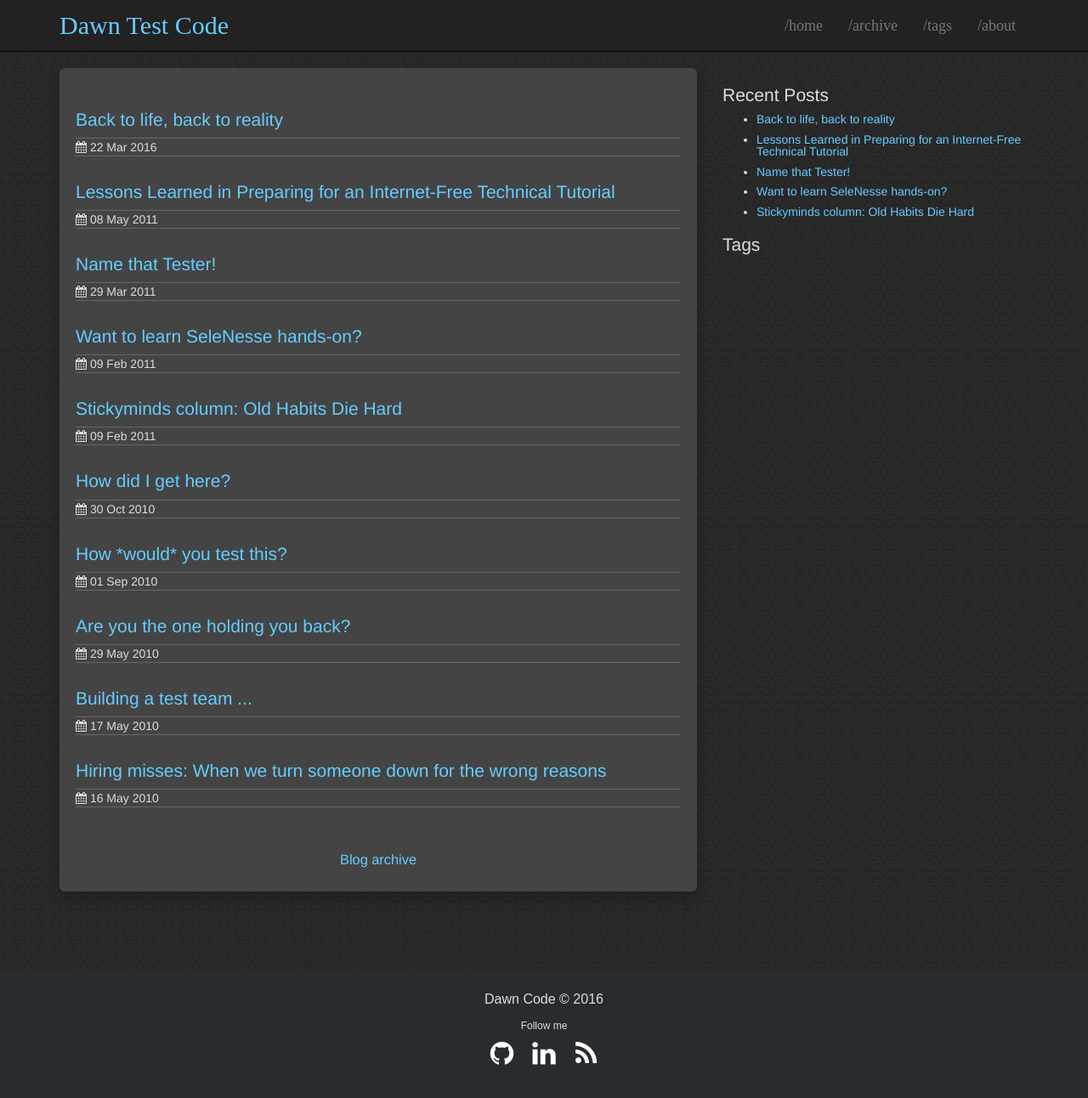
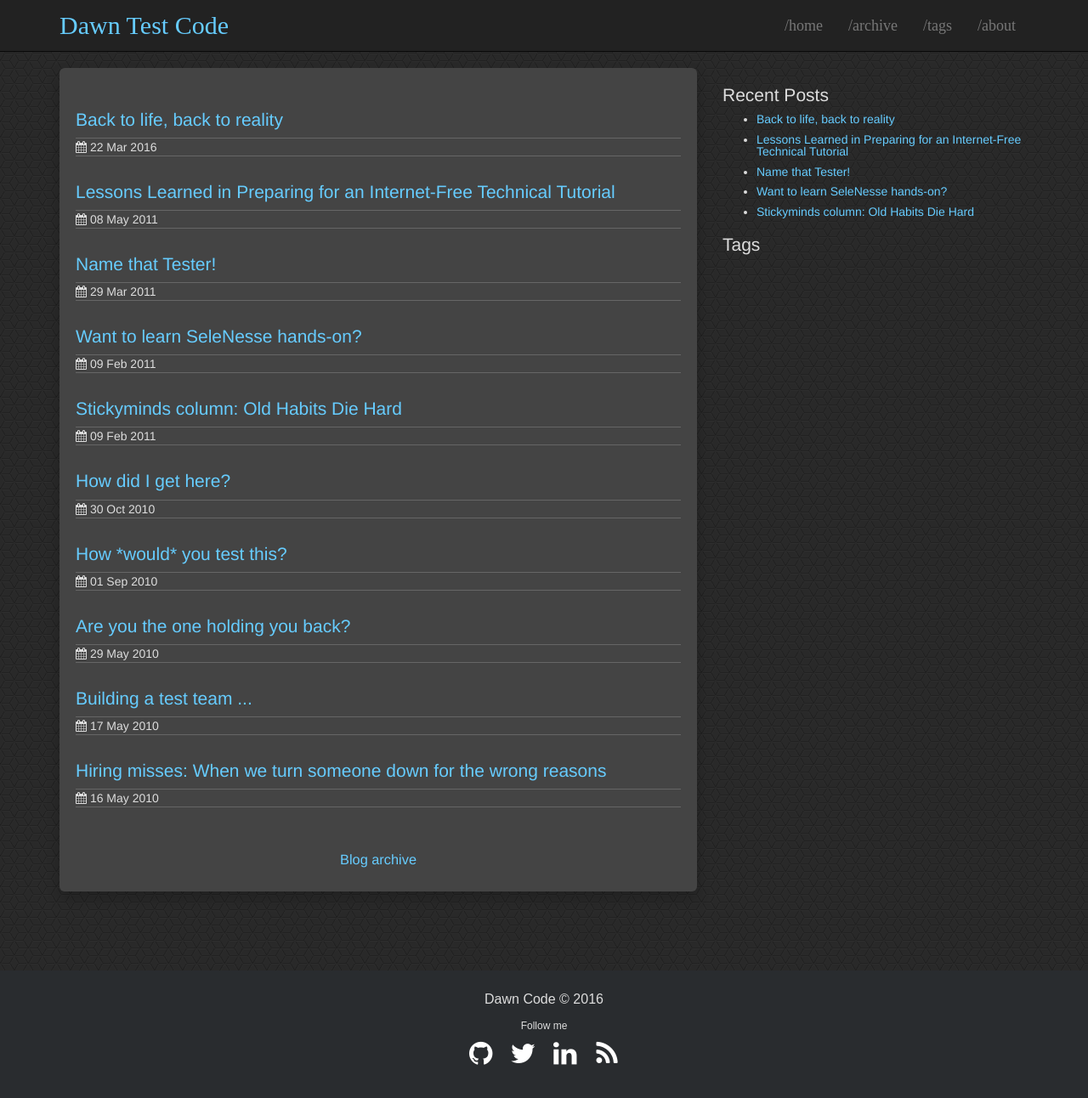
Before and after one commit to dawnTestCode/dawnTestCode.github.io, a Jekyll site: the page built from index.html, in a window 1280 px wide and 1319 px high. Shown: the top 1292 px of the window at 85% size. Built offline with Jekyll 4.4.1, drawn with Linux system fonts in a browser that asks for light colours.

Commit message:
Update social.html

```diff
--- a/_includes/social.html
+++ b/_includes/social.html
@@ -8,27 +8,15 @@
     </li>
   {% endif %}
 
-  {% if site.social.stackoverflow %}
+  {% if site.social.twitter %}
     <li>
-      <a title="{{ site.social.stackoverflow }} on StackOverflow" href="http://stackoverflow.com/users/{{ site.social.stackoverflow }}" target="_blank"><i class="fa fa-stack-overflow fa-2x"></i></a>
+      <a title="{{ site.social.twitter }} on Twitter" href="https://www.twitter.com/{{ site.social.twitter }}" target="_blank"><i class="fa fa-twitter fa-2x"></i></a>
     </li>
   {% endif %}
 
   {% if site.social.linkedin %}
     <li>
-      <a title="{{ site.social.github }} on LinkedIn" href="https://www.linkedin.com/in/{{ site.social.linkedin }}" target="_blank"><i class="fa fa-linkedin fa-2x"></i></a>
-    </li>
-  {% endif %}
-
-  {% if site.social.instagram %}
-    <li>
-      <a title="{{ site.social.instagram }} on Instagram" href="https://instagram.com/{{ site.social.instagram }}" target="_blank"><i class="fa fa-instagram fa-2x"></i></a>
-    </li>
-  {% endif %}
-
-  {% if site.social.lastfm %}
-    <li>
-      <a title="{{ site.social.lastfm }} on Last.fm" href="http://lastfm.com/user/{{ site.social.lastfm }}" target="_blank"><i class="fa fa-lastfm fa-2x"></i></a>
+      <a title="{{ site.social.linkedin }} on LinkedIn" href="https://www.linkedin.com/in/{{ site.social.linkedin }}" target="_blank"><i class="fa fa-linkedin fa-2x"></i></a>
     </li>
   {% endif %}
 
```
